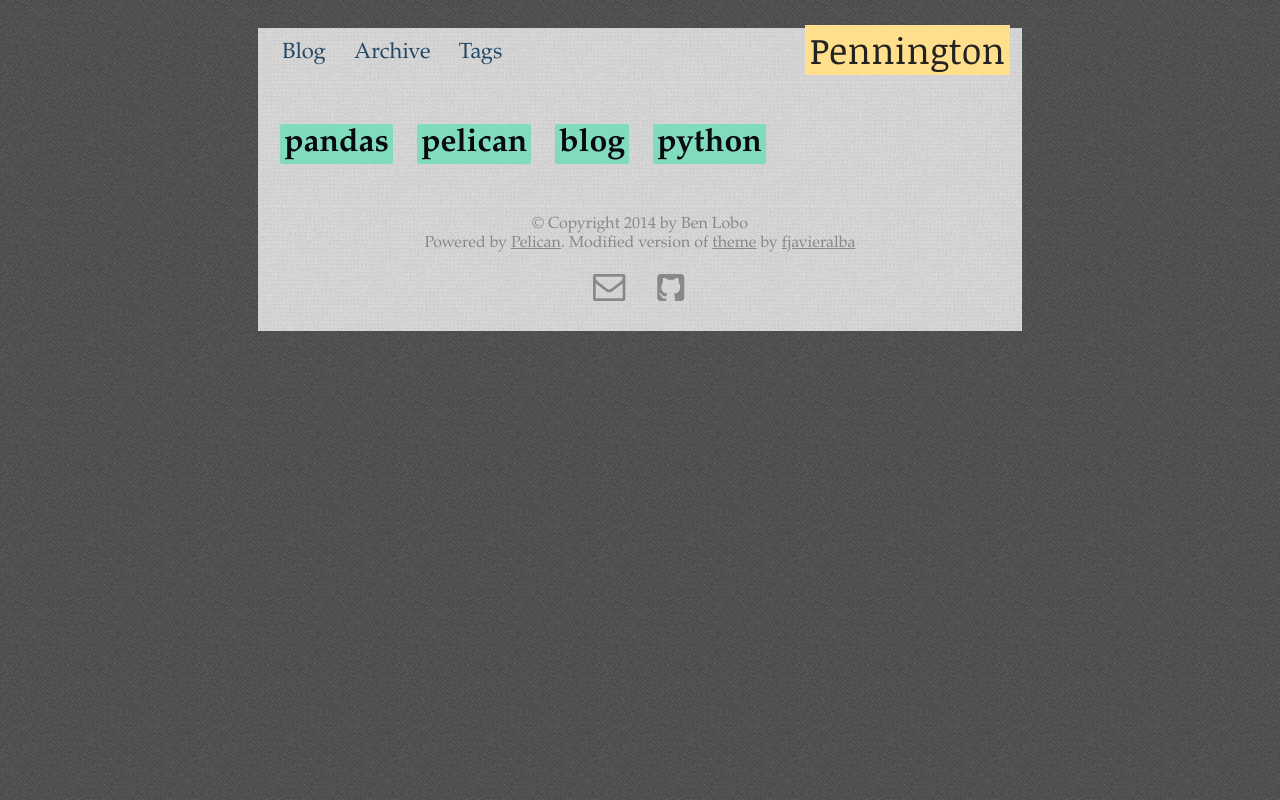
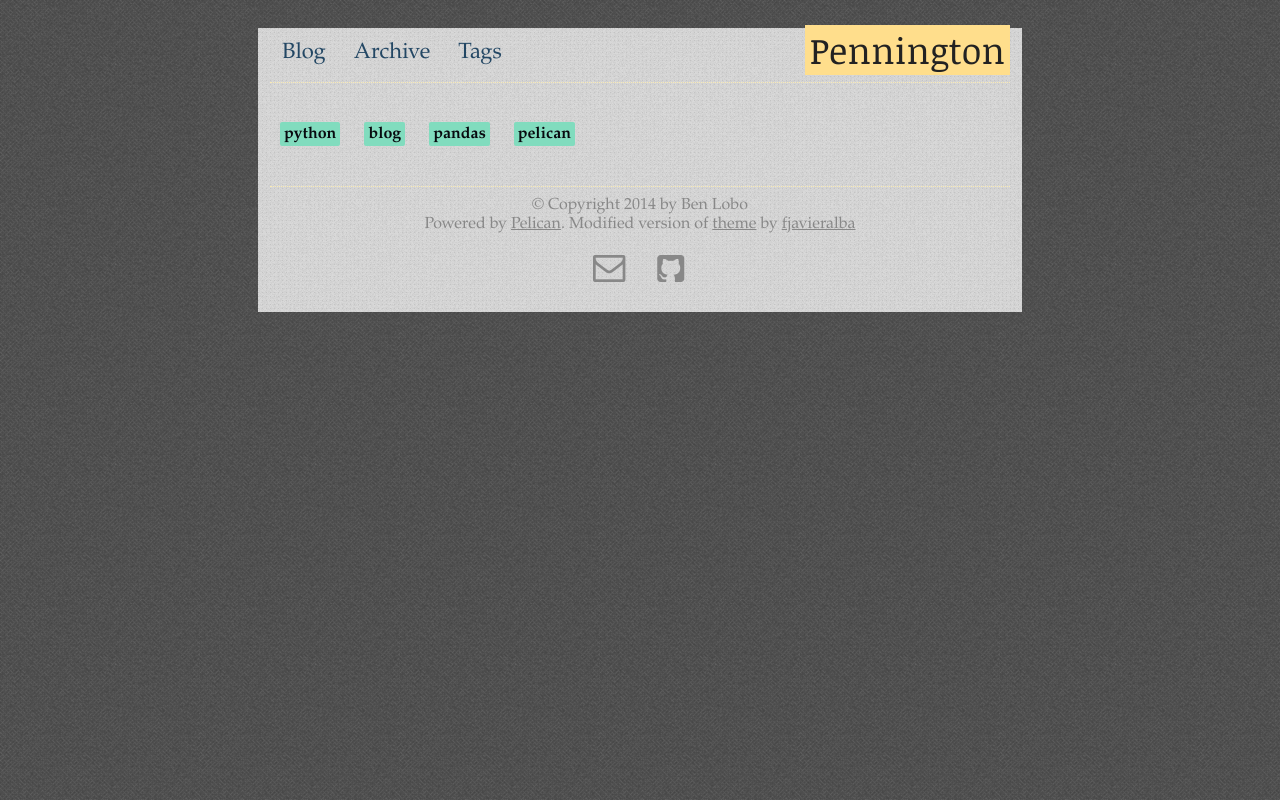
Before and after one commit to bjlobo/bjlobo.github.io, a plain HTML site: page tags.html in a window 1280 px wide. Drawn offline with Linux system fonts and the light colour scheme.

Commit message:
UI Modifications

```diff
--- a/tags.html
+++ b/tags.html
@@ -25,10 +25,10 @@
       <div class=separator></div>
         <div class=body>
 <ul class=tagcloud>
+        <li class="tag-4"><a class=tags href="/tag/python.html">python</a></li>
+        <li class="tag-4"><a class=tags href="/tag/blog.html">blog</a></li>
         <li class="tag-4"><a class=tags href="/tag/pandas.html">pandas</a></li>
         <li class="tag-4"><a class=tags href="/tag/pelican.html">pelican</a></li>
-        <li class="tag-4"><a class=tags href="/tag/blog.html">blog</a></li>
-        <li class="tag-4"><a class=tags href="/tag/python.html">python</a></li>
 </ul>
         </div>
 
--- a/theme/css/style.css
+++ b/theme/css/style.css
@@ -1,5 +1,5 @@
 /* general style */
-body    { font: 17px 'Palatino', 'Palatino Linotype', 'Georgia', serif;
+body    { font: 16px 'Palatino', 'Palatino Linotype', 'Georgia', serif;
           margin: 0; padding: 0; background: url(tweed.png); }
 a       { /*color: #432165;*/ color: #234764; }
 a:hover { color: #3b185f; background: #f2edd5; }
@@ -27,9 +27,8 @@ div.navigation a            { text-decoration: none;
                               padding: 10px;
                             }
 
-div.separator               { border-bottom: 1px dotted #ddd; padding-bottom: 42px;
-                              margin-bottom: 42px; font-size: 16px; color: #000000;
-                              text-align: center;}
+div.separator               { border-bottom: 1px dotted #fbebb3; padding-bottom: 42px;
+                              margin-bottom: 42px; font-size: 16px; text-align: center;}
 div.header					{ height: 25px; margin-bottom: 42px; }
 div.navigation  			{ height: 25px; margin-bottom: 42px; }
 div.navigation ul           { margin: 0; padding: 0; list-style: none; }
@@ -37,7 +36,7 @@ div.navigation ul li        { display: inline; margin: 0 2px; padding: 0; }
 div.navigation a:hover 		{ color: #14130f; background: #ffde8c; }
 div.body                    { clear: both; }
 div.disqus					{ margin: 0px 20px 0px 20px; }
-div.footer                  { border-top: 1px dotted #ddd; padding-top: 9px;
+div.footer                  { border-top: 1px dotted #fbebb3; padding-top: 9px;
                               margin-top: 42px; font-size: 16px; color: #888;
                               text-align: center; }
 div.footer a                { color: #888; }
@@ -55,7 +54,7 @@ dt                              { margin: 25px 0 16px 0; padding: 0; }
 dd                              { margin: 16px 0 25px 40px; padding: 0; }
 ul ol, ol ul, ul ul, ol ol      { margin: 10px 0; padding: 0 0 0 40px; }
 li                              { padding: 0; }
-h1 + p.date                     { margin-top: -20px; font-style: italic; }
+h2 + p.date                     { margin-top: -20px; font-style: italic; }
 
 /* code formatting.  no monospace because of webkit (bug?) */
 pre, code, tt   { font-family: 'Consolas', 'Deja Vu Sans Mono',
@@ -118,9 +117,9 @@ ul.tagcloud     { font-size: 16px; margin: 36px 0; padding: 0;
                   list-style: none; }
 ul.tagcloud li  { margin: 0; padding: 0 10px; display: inline; }
 li.tag-1           {font-size: 100.0%; }
-li.tag-2           {font-size: 130.0%; }
-li.tag-3           {font-size: 160.0%; }
-li.tag-4           {font-size: 200.0%; }
+li.tag-2           {font-size: 100.0%; }
+li.tag-3           {font-size: 100.0%; }
+li.tag-4           {font-size: 100.0%; }
 
 /* latex math */
 span.math img   { margin-bottom: -7px; }
```
